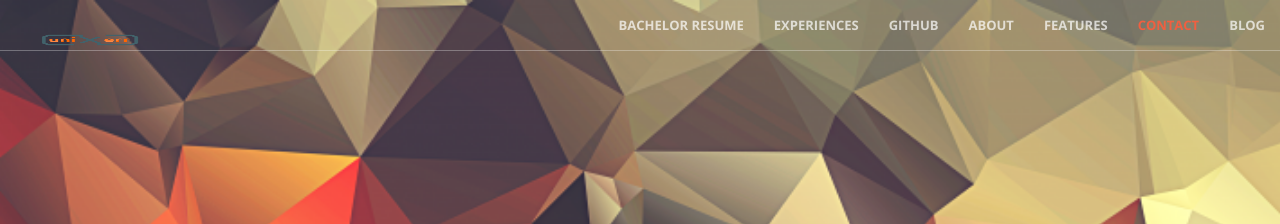
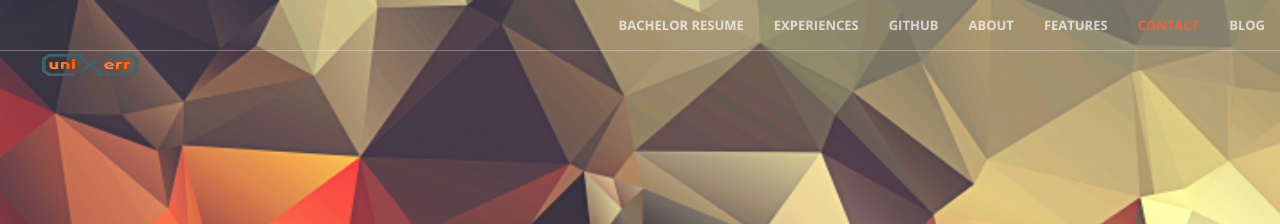
Before and after one commit to wildonion/wildonion.github.io, a Jekyll site: the page built from index.html, in a window 1280 px wide. Shown: the top 224 px of the page. Built offline with Jekyll 4.4.1, drawn with Linux system fonts in a browser that asks for light colours.

Commit message:
Update nav.html

```diff
--- a/_includes/nav.html
+++ b/_includes/nav.html
@@ -8,7 +8,7 @@
                 <span class="icon-bar"></span>
                 <span class="icon-bar"></span>
             </button>
-            <a class="navbar-brand page-scroll" href="#page-top"><img width=150 height=50 src="uniXerr.png"></a>
+            <a class="navbar-brand page-scroll" href="#page-top"><img width=150 height=100 src="uniXerr.png"></a>
         </div>
 
         <!-- Collect the nav links, forms, and other content for toggling -->
```
